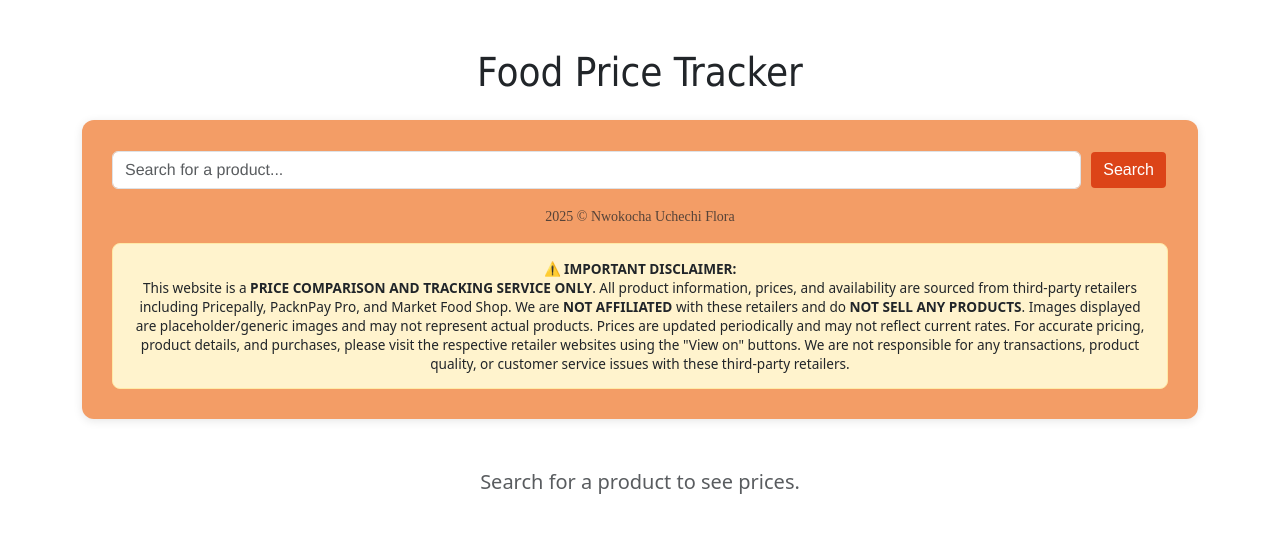
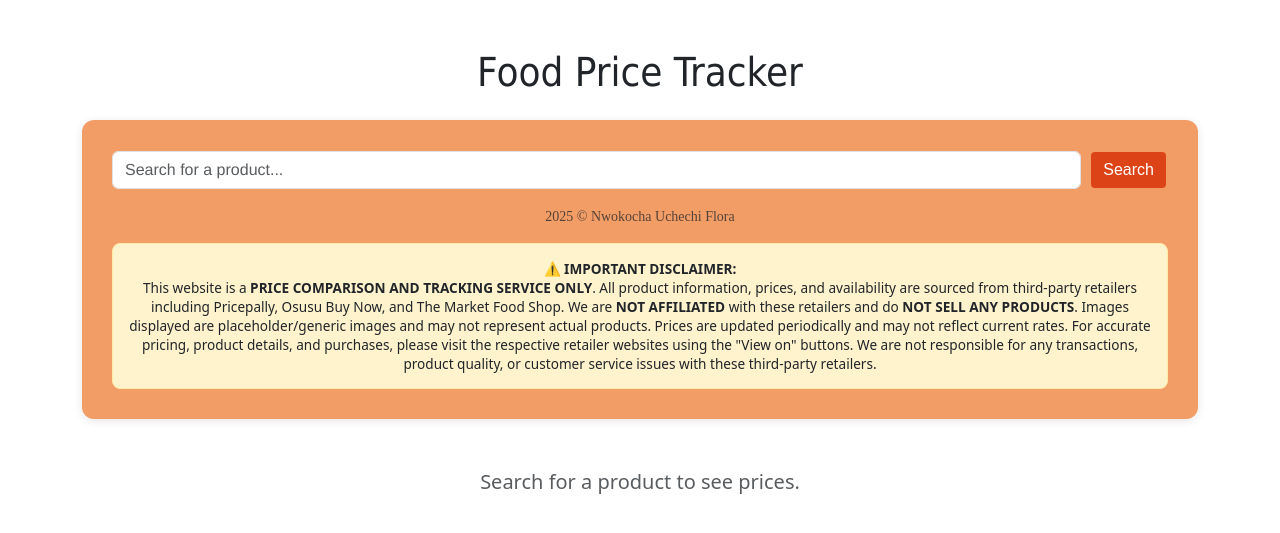
Before and after one commit to Uchechi-Flora/food-price-tracker, a Flask app: page / in a window 1280 px wide. Shown: the top 533 px of the page. Run offline with Flask 3, Linux system fonts and the light colour scheme.

Commit message:
update index.html

```diff
--- a/client/templates/index.html
+++ b/client/templates/index.html
@@ -195,7 +195,7 @@
         <!-- Strong Disclaimer -->
         <div class="disclaimer text-center">
             <strong>⚠️ IMPORTANT DISCLAIMER:</strong><br>
-            This website is a <strong>PRICE COMPARISON AND TRACKING SERVICE ONLY</strong>. All product information, prices, and availability are sourced from third-party retailers including Pricepally, PacknPay Pro, and Market Food Shop. We are <strong>NOT AFFILIATED</strong> with these retailers and do <strong>NOT SELL ANY PRODUCTS</strong>. Images displayed are placeholder/generic images and may not represent actual products. Prices are updated periodically and may not reflect current rates. For accurate pricing, product details, and purchases, please visit the respective retailer websites using the "View on" buttons. We are not responsible for any transactions, product quality, or customer service issues with these third-party retailers.
+            This website is a <strong>PRICE COMPARISON AND TRACKING SERVICE ONLY</strong>. All product information, prices, and availability are sourced from third-party retailers including Pricepally, Osusu Buy Now, and The Market Food Shop. We are <strong>NOT AFFILIATED</strong> with these retailers and do <strong>NOT SELL ANY PRODUCTS</strong>. Images displayed are placeholder/generic images and may not represent actual products. Prices are updated periodically and may not reflect current rates. For accurate pricing, product details, and purchases, please visit the respective retailer websites using the "View on" buttons. We are not responsible for any transactions, product quality, or customer service issues with these third-party retailers.
         </div>
     </div>
 
```
